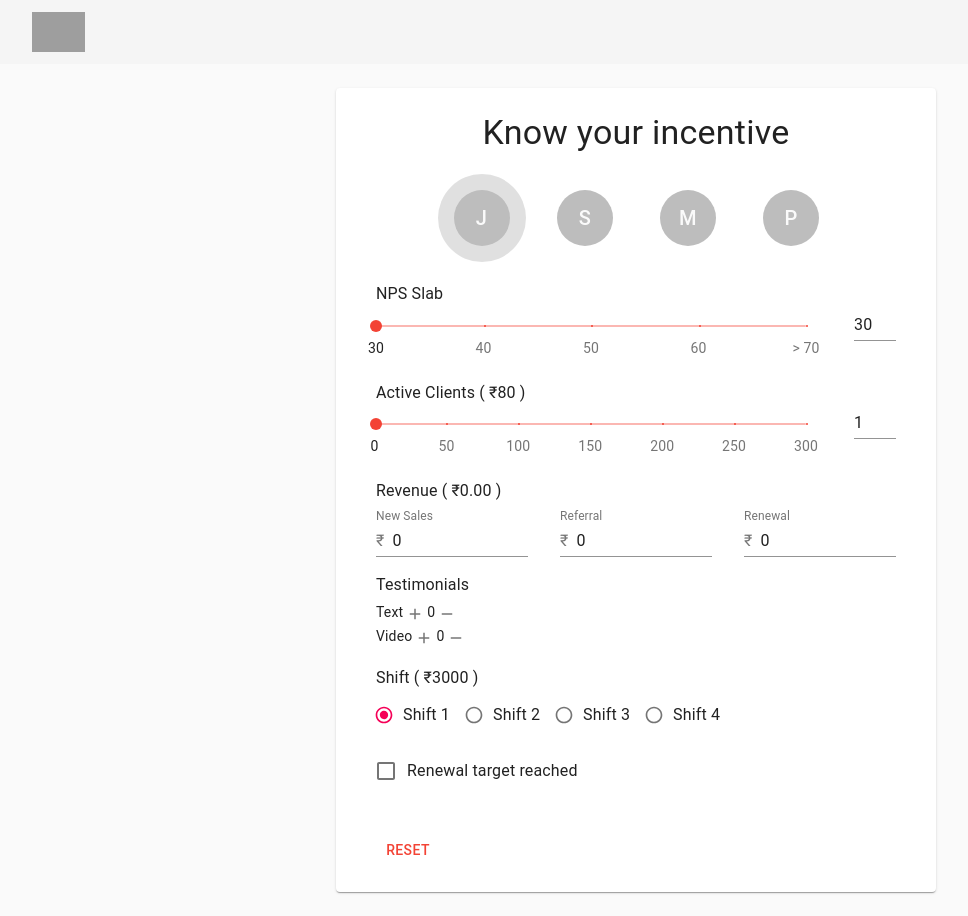
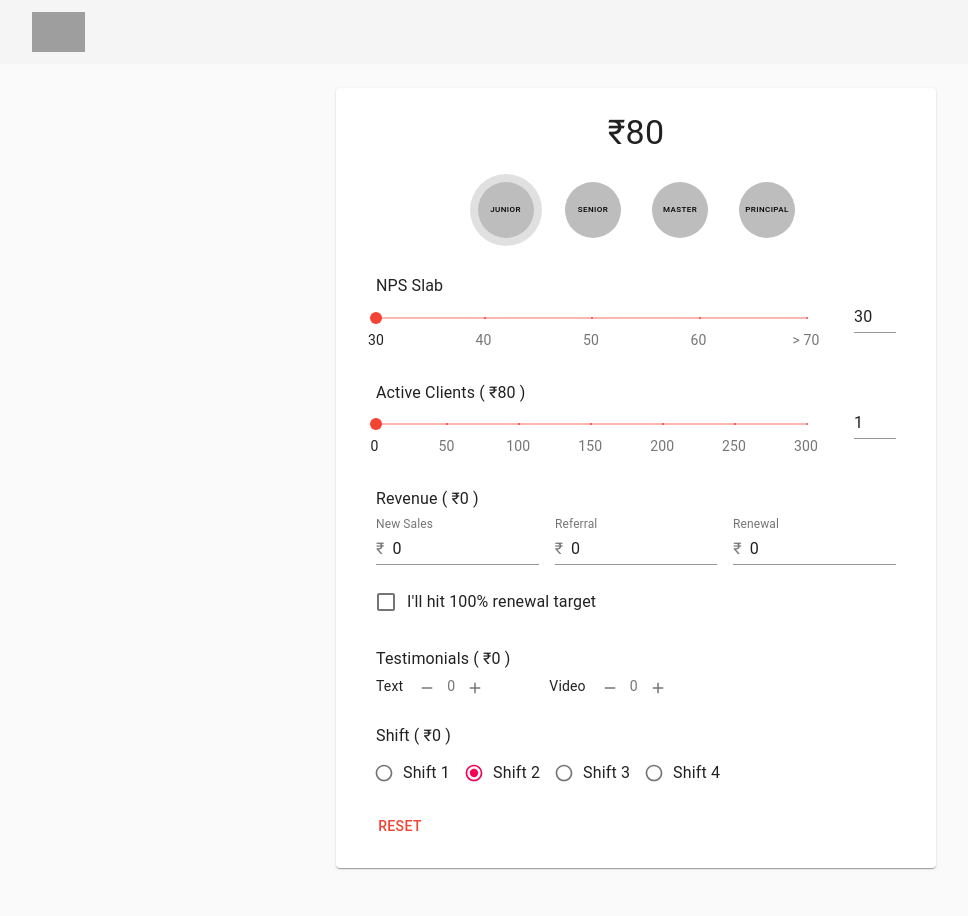
Before and after one commit to pekka-dev/incentive-calc, a React (Create React App) app: page / in a window 1280 px wide. Shown: the whole page, without its empty margins (4-972 px from the left). After the commit the page ends 892 px from the top, so only its background shows below. Built offline with nearby package versions, Linux system fonts and the light colour scheme; grey boxes are pictures that could not be loaded.

Commit message:
Fifth Commit

```diff
--- a/src/components/Home.jsx
+++ b/src/components/Home.jsx
@@ -40,12 +40,10 @@ const useStyles = makeStyles((theme) => ({
         padding: theme.spacing(3, 0)
     },
     navigationButtons: {
-        marginTop: theme.spacing(5),
-        display: "flex",
-        justifyContent: "stretch"
+        marginTop: theme.spacing(2),
     },
     backNavigationButton: {
-        marginRight: theme.spacing(1)
+        marginLeft: theme.spacing(-1)
     },
     coachSelector: {},
     clients: {
@@ -58,6 +56,14 @@ const useStyles = makeStyles((theme) => ({
     avatarLarge: {
         width: theme.spacing(7),
         height: theme.spacing(7),
+        fontSize: "0.5rem",
+        color: 'black'
+    },
+    testimonialSelectors: {
+        marginRight: theme.spacing(1.5)
+    },
+    textValue: {
+        padding: theme.spacing(0, 1)
     }
 }))
 
@@ -81,13 +87,13 @@ const StyledToggleButtonGroup = withStyles((theme) => ({
         margin: theme.spacing(0.5, 2),
         border: "none",
         "&:not(:first-child)": {
-            width: theme.spacing(11),
-            height: theme.spacing(11),
+            width: theme.spacing(9),
+            height: theme.spacing(9),
             borderRadius: "100%"
         },
         "&:first-child": {
-            width: theme.spacing(11),
-            height: theme.spacing(11),
+            width: theme.spacing(9),
+            height: theme.spacing(9),
             borderRadius: "100%"
         }
     }
@@ -101,7 +107,7 @@ export default function Home(props) {
     const [newSaleRev, setNewSaleRev] = useState(0)
     const [referralRev, setReferralRev] = useState(0)
     const [renewRev, setRenewRev] = useState(0)
-    const [shift, setShift] = useState("shift1")
+    const [shift, setShift] = useState("shift2")
     const [textTestimonials, setTextTestimonials] = useState(0)
     const [videoTestimonials, setVideoTestimonials] = useState(0)
     const [targetAchieved, setTargetAchieved] = useState(false)
@@ -148,7 +154,9 @@ export default function Home(props) {
         setNewSaleRev(0)
         setReferralRev(0)
         setRenewRev(0)
-        setShift("shift1")
+        setShift("shift2")
+        setVideoTestimonials(0)
+        setTextTestimonials(0)
     }
 
     const handleCoachSelect = (e, coachValue) => {
@@ -233,6 +241,8 @@ export default function Home(props) {
                     : 0)
     )
 
+    const testimonialsIncentive = () => textTestimonials * 500 + videoTestimonials * 1000
+
     return <div className={classes.root}>
         <ElevationScroll {...props}>
             <AppBar color="default">
@@ -256,10 +266,10 @@ export default function Home(props) {
         <Toolbar/>
         <Container maxWidth="sm" className={classes.container} component={Paper}>
             <Typography variant="h4" align="center" gutterBottom>
-                Know your incentive
+                {`₹${Math.floor(clientIncentive(activeClients) + revenueIncentive() + testimonialsIncentive() + shiftData[shift].payout[coach])}`}
             </Typography>
             <div className={classes.clients}>
-                <Grid container justify="center" spacing={2}>
+                <Grid container justify="center" spacing={3}>
                     <Grid id="couch-grid" item xs={12} className={classes.coachSelector} container justify="center">
                         <StyledToggleButtonGroup
                             value={coach}
@@ -270,28 +280,28 @@ export default function Home(props) {
                             <ToggleButton value="junior">
                                 <Tooltip title="Junior">
                                     <Avatar className={classes.avatarLarge}>
-                                        J
+                                        Junior
                                     </Avatar>
                                 </Tooltip>
                             </ToggleButton>
                             <ToggleButton value="senior">
                                 <Tooltip title="Senior">
                                     <Avatar className={classes.avatarLarge}>
-                                        S
+                                        Senior
                                     </Avatar>
                                 </Tooltip>
                             </ToggleButton>
                             <ToggleButton value="master">
                                 <Tooltip title="Master">
                                     <Avatar className={classes.avatarLarge}>
-                                        M
+                                        Master
                                     </Avatar>
                                 </Tooltip>
                             </ToggleButton>
                             <ToggleButton value="principle">
-                                <Tooltip title="Principle">
+                                <Tooltip title="Principal">
                                     <Avatar className={classes.avatarLarge}>
-                                        P
+                                        Principal
                                     </Avatar>
                                 </Tooltip>
                             </ToggleButton>
@@ -372,10 +382,10 @@ export default function Home(props) {
                     <Grid id="revenue-grid" item container>
                         <Grid item xs={12} container justify="space-between">
                             <Typography id="revenue-label" gutterBottom>
-                                {`Revenue ( ₹${(Math.round(revenueIncentive() * 100) / 100).toFixed(2)} )`}
+                                {`Revenue ( ₹${Math.floor(revenueIncentive())} )`}
                             </Typography>
                         </Grid>
-                        <Grid item container spacing={4}>
+                        <Grid item container spacing={2}>
                             <Grid item xs={12} sm={4}>
                                 <TextField
                                     id="new-sales-revenue"
@@ -421,17 +431,33 @@ export default function Home(props) {
                                     onChange={handleRenewRevChange}
                                 />
                             </Grid>
+                            <Grid id="checkbox-grid" item xs>
+                                <FormControlLabel
+                                    control={<Checkbox name="checkedH"/>}
+                                    label="I'll hit 100% renewal target"
+                                    onChange={handleTargetReachedChange}
+                                />
+                            </Grid>
                         </Grid>
                     </Grid>
                     <Grid id="testimonials-grid" item container>
                         <Grid item xs={12}>
                             <Typography id="testimonials-label" gutterBottom>
-                                Testimonials
+                                {`Testimonials ( ₹${testimonialsIncentive()} )`}
                             </Typography>
                         </Grid>
-                        <Grid item xs={12} container alignContent="center">
-                            <Typography variant="body2">
-                                {`Text`}
+                        <Grid item xs={12} sm={3} container alignContent="center">
+                            <Typography variant="body2" className={classes.testimonialSelectors}>
+                                Text
+                            </Typography>
+                            <IconButton size="small" onClick={() => {
+                                if (textTestimonials > 0)
+                                    setTextTestimonials(textTestimonials - 1)
+                            }}>
+                                <RemoveIcon fontSize="inherit"/>
+                            </IconButton>
+                            <Typography variant="body2" color="textSecondary" className={classes.textValue}>
+                                {textTestimonials}
                             </Typography>
                             <IconButton size="small" onClick={() => {
                                 if (textTestimonials < 10)
@@ -439,34 +465,26 @@ export default function Home(props) {
                             }}>
                                 <AddIcon fontSize="inherit"/>
                             </IconButton>
-                            <Typography variant="body2">
-                                {textTestimonials}
+                        </Grid>
+                        <Grid item xs={0} sm={1}/>
+                        <Grid item xs={12} sm={3} container alignContent="center">
+                            <Typography variant="body2" className={classes.testimonialSelectors}>
+                                Video
                             </Typography>
                             <IconButton size="small" onClick={() => {
-                                if (textTestimonials > 0)
-                                    setTextTestimonials(textTestimonials - 1)
+                                if (videoTestimonials > 0)
+                                    setVideoTestimonials(videoTestimonials - 1)
                             }}>
                                 <RemoveIcon fontSize="inherit"/>
                             </IconButton>
-                        </Grid>
-                        <Grid item xs={12} container alignContent="center">
-                            <Typography variant="body2">
-                                {`Video`}
+                            <Typography variant="body2" color="textSecondary" className={classes.textValue}>
+                                {videoTestimonials}
                             </Typography>
                             <IconButton size="small" onClick={() => {
                                 if (videoTestimonials < 10)
                                     setVideoTestimonials(videoTestimonials + 1)
                             }}>
                                 <AddIcon fontSize="inherit"/>
-                            </IconButton>
-                            <Typography variant="body2">
-                                {videoTestimonials}
-                            </Typography>
-                            <IconButton size="small" onClick={() => {
-                                if (videoTestimonials > 0)
-                                    setVideoTestimonials(videoTestimonials - 1)
-                            }}>
-                                <RemoveIcon fontSize="inherit"/>
                             </IconButton>
                         </Grid>
                     </Grid>
@@ -485,17 +503,11 @@ export default function Home(props) {
                                               label="Shift 4"/>
                         </RadioGroup>
                     </Grid>
-                    <Grid id="checkbox-grid" item xs>
-                        <FormControlLabel
-                            control={<Checkbox name="checkedH"/>}
-                            label="Renewal target reached"
-                            onChange={handleTargetReachedChange}
-                        />
-                    </Grid>
                 </Grid>
             </div>
             <div className={classes.navigationButtons}>
-                <Button color="primary" onClick={handleResetData}>Reset< /Button>
+                <Button color="primary" className={classes.backNavigationButton}
+                        onClick={handleResetData}>Reset< /Button>
             </div>
         </Container>
     </div>;
```
